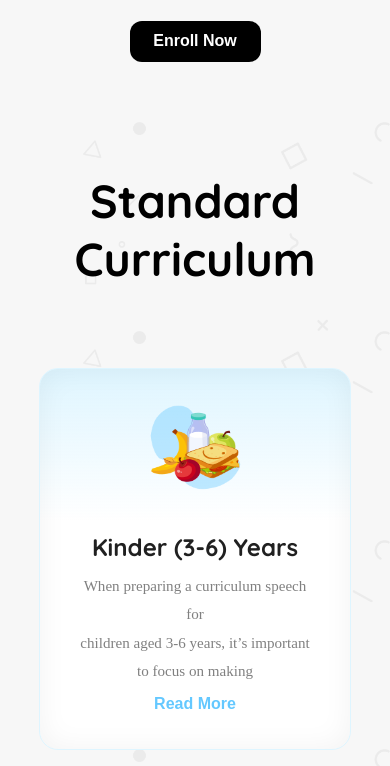
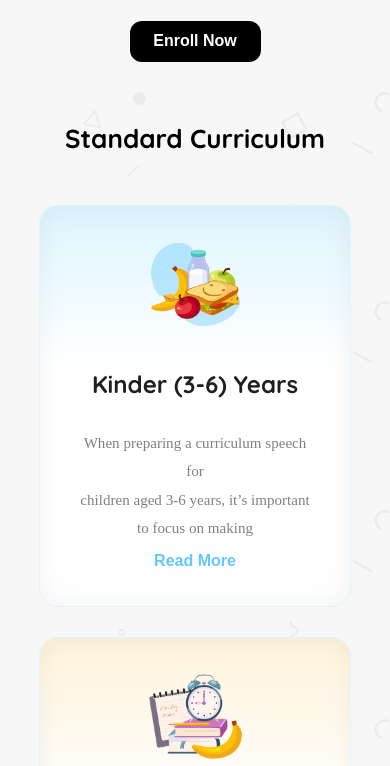
Before and after one commit to MD-MASUD-MIAH/school-kids-assignment-2, a plain HTML site: page index.html in a window 390 px wide. Shown: the part 754-1520 px from the top of the page. Drawn offline with Linux system fonts and the light colour scheme; a web font is replaced by a local one.

Commit message:
second last commit

```diff
--- a/style/style.css
+++ b/style/style.css
@@ -548,13 +548,18 @@ margin-bottom: 32px;
 
 }
 
+.curriculum-container{
+    margin-top: 30px;
+}
 
-.curriculum-container{
+.curriculum-container h1{
+   font-size: 26px;
+   padding-top: 30px;
+   padding-bottom: 20px;
 
 }
 .kids-container{
-    /* margin-left: 10px;
-    margin-right: 10px; */
+   margin-top: 30px;
 }
 
        .kids-div{
```
